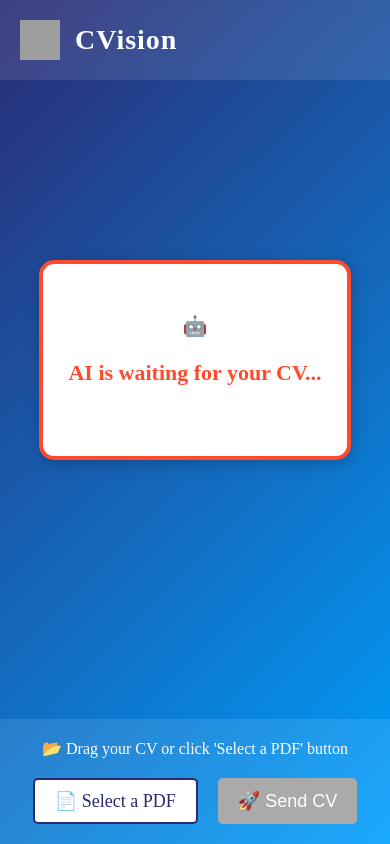
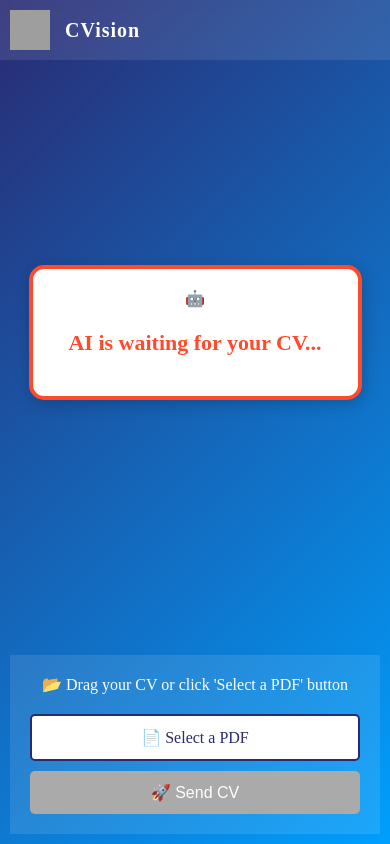
Before and after one commit to skarahan35/cvision, an Angular app: page / in a window 390 px wide. Built offline with nearby package versions, Linux system fonts and the light colour scheme; grey boxes are pictures that could not be loaded.

Commit message:
update mobile css

```diff
--- a/src/app/app.component.scss
+++ b/src/app/app.component.scss
@@ -203,6 +203,44 @@ html {
 @media screen and (max-width: 600px) {
   .container {
     height: 100dvh;
+    padding: 10px;
   }
 
+  .chat-bubble {
+    width: 90%;
+    max-width: 100%;
+    min-height: auto;
+    font-size: 16px;
+    padding: 20px;
+    max-height: 60dvh;
+    overflow-y: auto;
+  }
+
+  .chat-content {
+    font-size: 14px;
+    padding: 10px;
+    max-height: 45dvh;
+  }
+
+  .button-container {
+    flex-direction: column;
+    gap: 10px;
+    width: 100%;
+  }
+
+  .file-label,
+  .send-btn {
+    width: 100%;
+    font-size: 16px;
+    padding: 12px;
+  }
+
+  .header {
+    height: 60px;
+    padding-left: 10px;
+  }
+
+  .header h1 {
+    font-size: 20px;
+  }
 }
```
Also changed, not shown: 2 other files (tests, documents, lock files or other folders).
